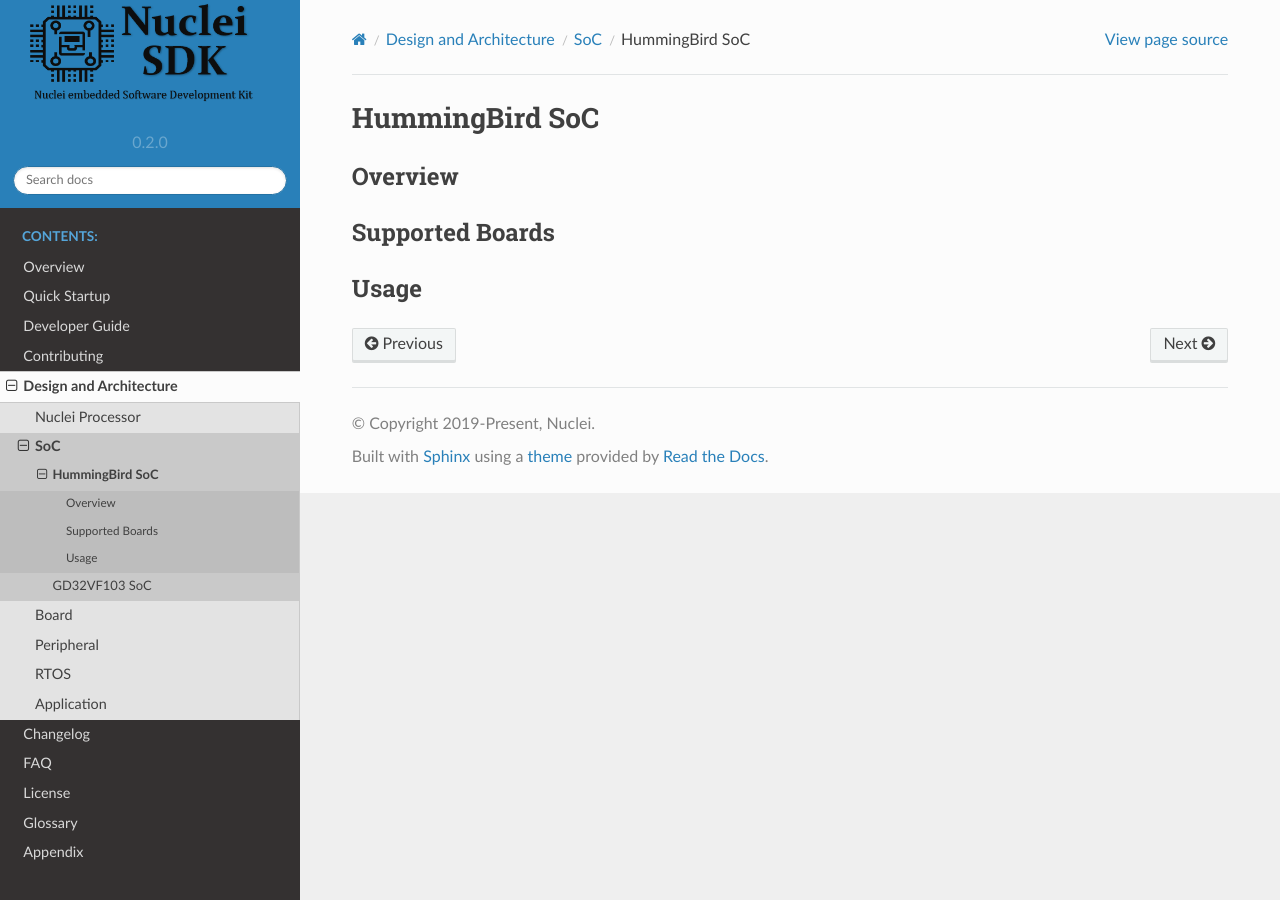
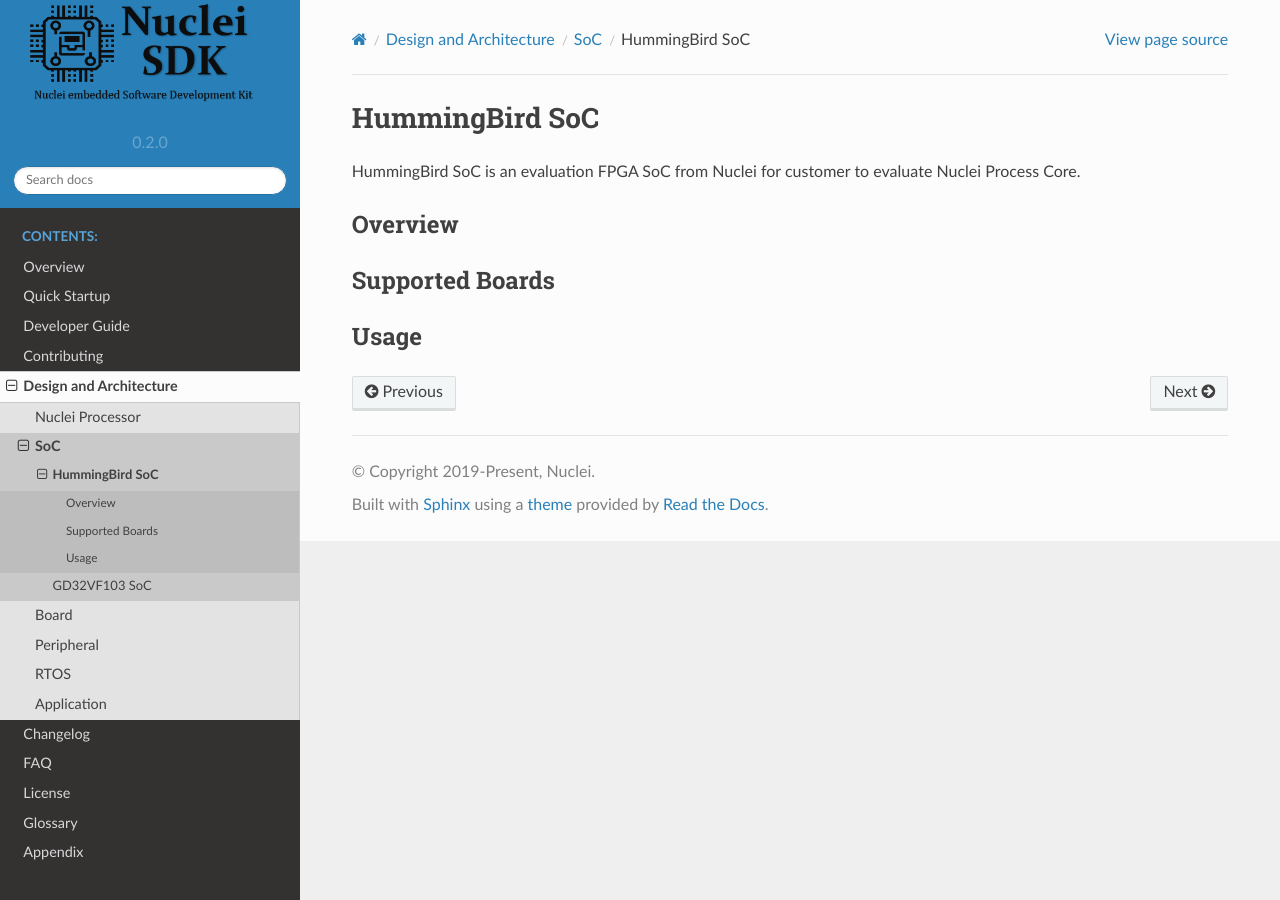
Before and after one commit to Nuclei-Software/nuclei-sdk, a Sphinx documentation site: the page built from doc/source/design/soc/hbird.rst, in a window 1280 px wide. Built offline with Sphinx 7.4.7 and the Read the Docs theme 2.0.0, drawn with Linux system fonts in a browser that asks for light colours.

```diff
--- a/doc/source/design/soc/hbird.rst
+++ b/doc/source/design/soc/hbird.rst
@@ -2,6 +2,9 @@
 
 HummingBird SoC
 ===============
+
+HummingBird SoC is an evaluation FPGA SoC from Nuclei
+for customer to evaluate Nuclei Process Core.
 
 .. _design_soc_hbird_overview:
 
```
